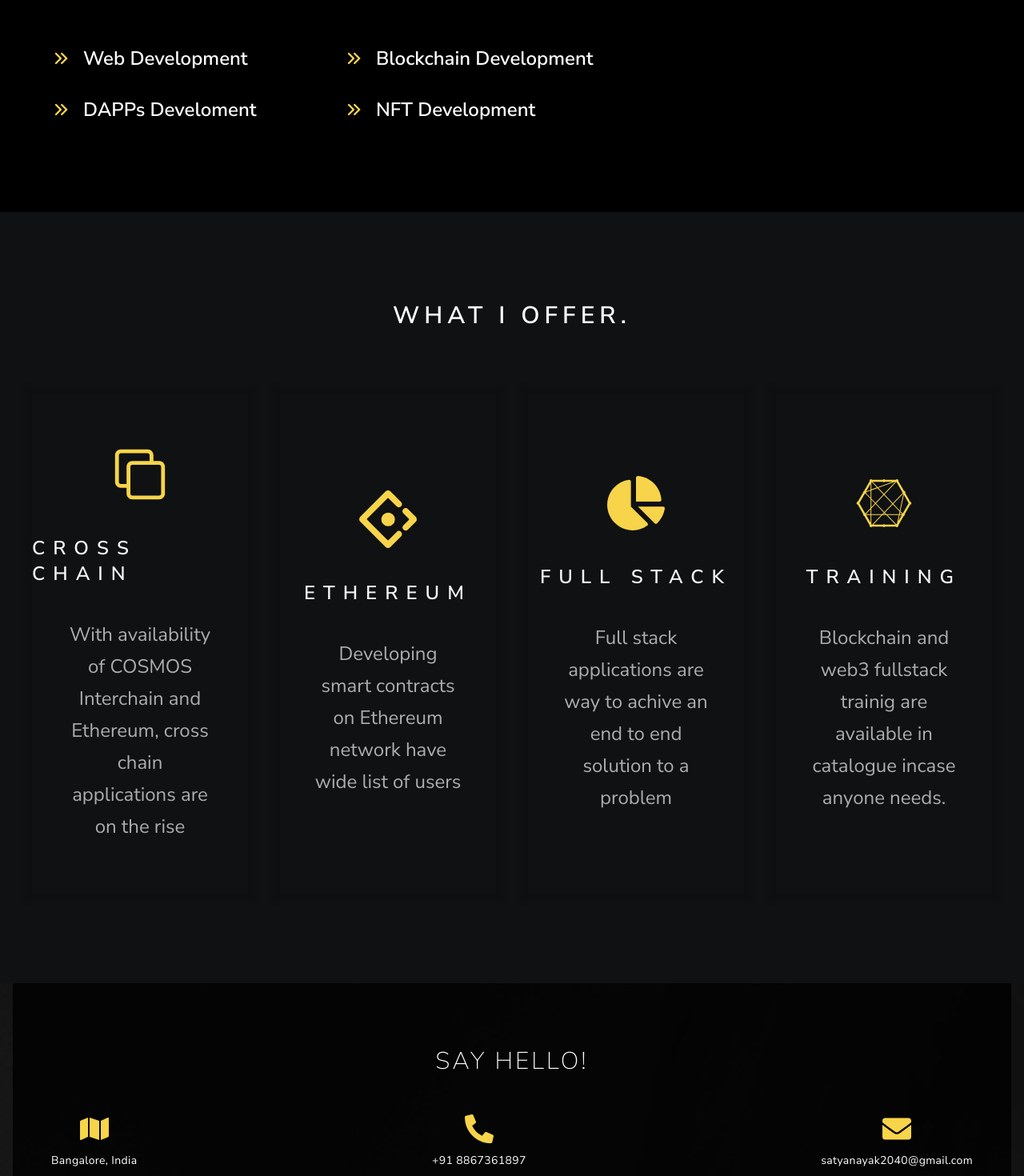
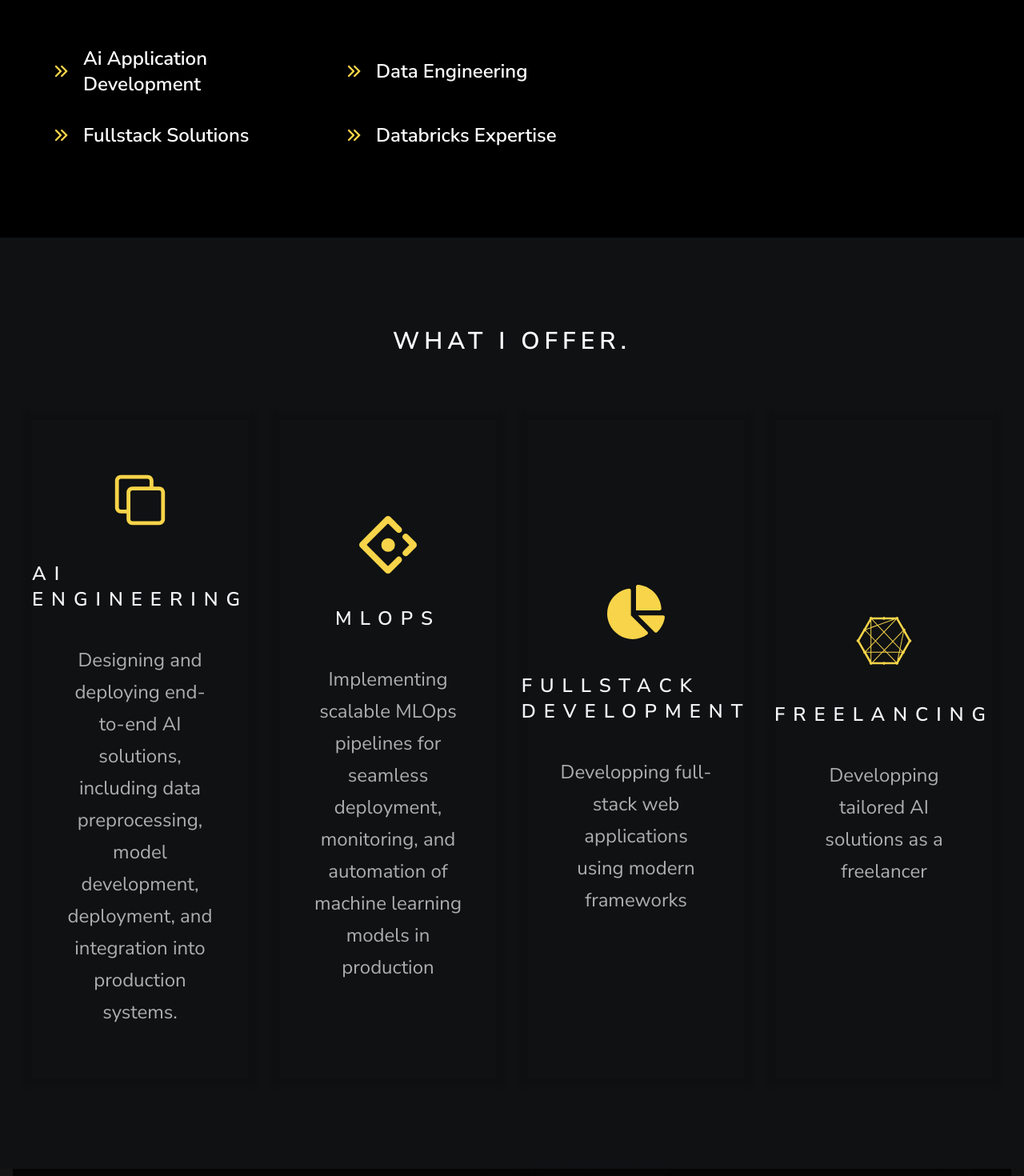
Before and after one commit to satyasundar/portfolio2, a Next.js app: page / in a window 1280 px wide. Shown: the part 1260-2730 px from the top of the page at 80% size. Built offline with nearby package versions, Linux system fonts and the light colour scheme.

Commit message:
updating the content

```diff
--- a/components/AboutMe.tsx
+++ b/components/AboutMe.tsx
@@ -16,7 +16,7 @@ const AboutMe = () => {
             Satya Nayak
           </span>{" "}
           and I'm a freelance{" "}
-          <span className="font-bold text-white">Blockchain Engineer</span>. I
+          <span className="font-bold text-white">Data and AI Engineer</span>. I
           am a passionate and versatile full stack engineer with a deep love for
           creating innovative and efficient solution. With Bachelor's degree in
           Computer Science, I've been navigating the ever evolving world of
@@ -26,10 +26,10 @@ const AboutMe = () => {
           apply the latest tools and techniques to my work.
         </p>
         <div className="w-[700px] grid grid-cols-1 md:grid-cols-2 gap-8">
-          <AboutList title="Web Development" />
-          <AboutList title="Blockchain Development" />
-          <AboutList title="DAPPs Develoment" />
-          <AboutList title="NFT Development" />
+          <AboutList title="Ai Application Development" />
+          <AboutList title="Data Engineering" />
+          <AboutList title="Fullstack Solutions" />
+          <AboutList title="Databricks Expertise" />
         </div>
       </div>
     </section>
--- a/components/Contact.tsx
+++ b/components/Contact.tsx
@@ -44,7 +44,9 @@ const Contact = () => {
             </div>
             <div className="flex flex-col items-center gap-3">
               <FaEnvelope className="text-4xl text-designColor" />
-              <p className="text-sm tracking-wide">satyanayak2040@gmail.com</p>
+              <p className="text-sm tracking-wide">
+                satyasundar.nayak@gmail.com
+              </p>
             </div>
           </div>
 
@@ -97,7 +99,7 @@ const Contact = () => {
               <p>
                 or say 'Hello' -{" "}
                 <span className="font-semibold text-designColor">
-                  satyanayak2040@gmail.com
+                  satyasundar.nayak@gmail.com
                 </span>
               </p>
             </div>
--- a/components/Offers.tsx
+++ b/components/Offers.tsx
@@ -13,23 +13,23 @@ const Offers = () => {
         </h1>
         <div className="w-full px-10 grid grid-cols-1 md:grid-cols-2 lg:grid-cols-4 gap-10 mt-20">
           <OfferCard
-            title="Cross Chain"
-            subTitle="With availability of COSMOS Interchain and Ethereum, cross chain applications are on the rise"
+            title="AI Engineering"
+            subTitle="Designing and deploying end-to-end AI solutions, including data preprocessing, model development, deployment, and integration into production systems."
             Icon={RxCopy}
           />
           <OfferCard
-            title="Ethereum"
-            subTitle="Developing smart contracts on Ethereum network have wide list of users"
+            title="MLOPS"
+            subTitle="Implementing scalable MLOps pipelines for seamless deployment, monitoring, and automation of machine learning models in production"
             Icon={SiAntdesign}
           />
           <OfferCard
-            title="Full Stack"
-            subTitle="Full stack applications are way to achive an end to end solution to a problem"
+            title="Fullstack Development"
+            subTitle="Developping full-stack web applications using modern frameworks"
             Icon={FaChartPie}
           />
           <OfferCard
-            title="Training"
-            subTitle="Blockchain and web3 fullstack trainig are available in catalogue incase anyone needs."
+            title="Freelancing"
+            subTitle="Developping tailored AI solutions as a freelancer"
             Icon={FaConnectdevelop}
           />
         </div>
```
